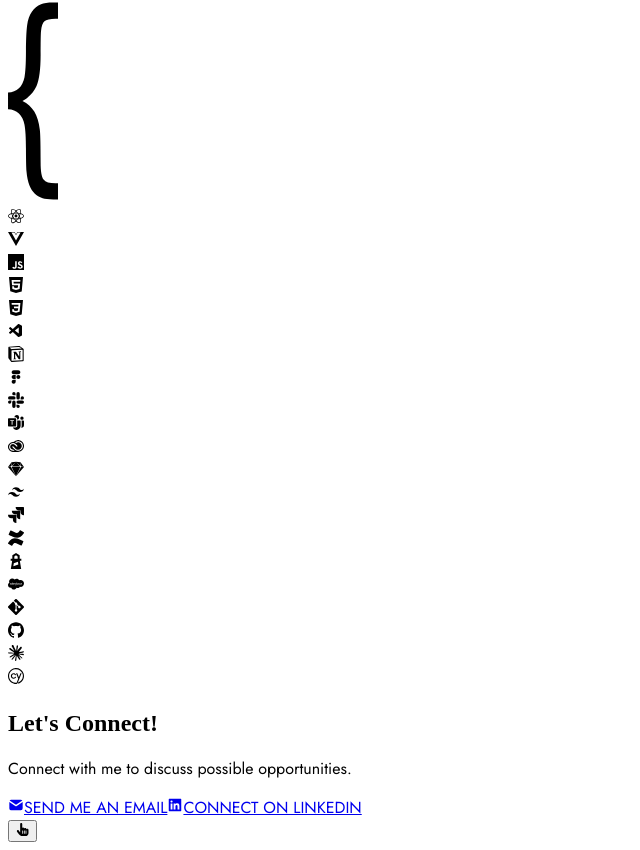
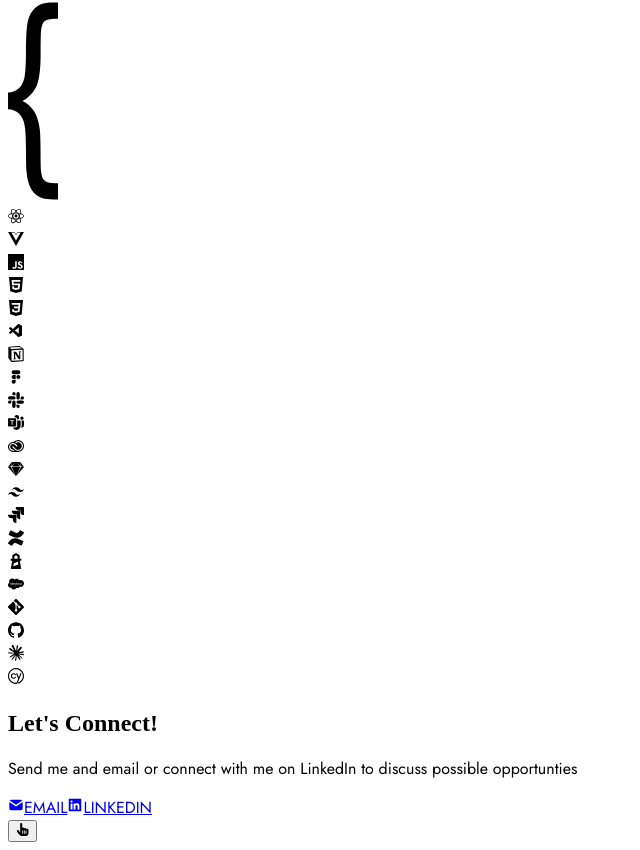
Before and after one commit to jsahim/portfolio, a React (Vite) app: page / in a window 1280 px wide. Shown: the part 10572-11422 px from the top of the page, without its empty margins (0-640 px from the left). Built offline with nearby package versions, Linux system fonts and the light colour scheme; a web font is replaced by a local one.

Commit message:
Add Styles

```diff
--- a/src/components/About.jsx
+++ b/src/components/About.jsx
@@ -22,7 +22,7 @@ const About = ({aboutSection}) => {
               <div className="text-xl text-black space-y-4 leading-relaxed">
                 <p><span className="font-medium">Hi, I'm Jeff Sahim.</span> To truly blend my passion for design and technology, I attended the Turing School of Software & Design, where I completed their immersive program specializing in frontend engineering and UX principles.</p>
                 <p>Shortly after graduating, I put those skills to immediate use as a Digital Product Engineer in the hospitality tech industry. Over the past two years, I've enjoyed collaborating with cross-functional teams to ideate, design, develop, and ship new product features within a fast-paced Agile environment. As I look to the future, I'm actively seeking my next opportunity to build impactful products.</p>
-                <a className="hover:border-[#f22b40] pb-1 border-transparent border-b-2 font-lg flex w-fit group justify-start items-center text-xl font-semibold text-black transition-all duration-300" href="https://snackshack-demo.vercel.app/" target="_blank">
+                <a className="hover:border-[#f22b40] pb-1 border-transparent border-b-[2.5px] font-lg flex w-fit group justify-start items-center text-xl font-semibold text-black transition-all duration-300" href="https://snackshack-demo.vercel.app/" target="_blank">
                   <PiReadCvLogoFill className="w-6 h-6" />
                   <span className="ml-2 tracking-wider">VIEW MY RESUME</span>
                 </a>
@@ -49,31 +49,29 @@ const About = ({aboutSection}) => {
 
         <div className="max-w-6xl mx-auto">
           <div className="grid md:grid-cols-3 gap-15 md:gap-8">
-            {[
-              {
-                icon: <Code className="w-18 h-18" />,
-                title: "FRONTEND ENGINEER",
-                description: "Building responsive, performant web applications with modern frameworks and best practices."
-              },
-              {
-                icon: <Palette className="w-18 h-18" />,
-                title: "PRODUCT DESIGNER",
-                description: "Designing intuitive interfaces that prioritize user experience and accessibility."
-              },
-              {
-                icon: <Lightbulb className="w-18 h-18" />,
-                title: "PROBLEM SOLVER",
-                description: "Creating end-to-end digital solutions from concept to deployment and maintenance."
-              }
-            ].map((role, index) => (
-              <div key={index} className="text-center group hover:transform hover:scale-105 transition-all duration-300 px-5">
+
+              <div className="text-center group hover:transform hover:scale-105 transition-all duration-300 px-5">
                 <div className="bg-[#f22b40] w-24 h-24 rounded-2xl flex items-center justify-center mx-auto mb-6 text-black group-hover:shadow-2xl transition-shadow duration-300">
-                  {role.icon}
+                  <Code className="w-18 h-18" />
                 </div>
-                <h3 className="font-bold text-xl text-white mb-4" style={{ fontFamily: 'Jost, sans-serif', letterSpacing: '0.15em' }}>{role.title}</h3>
-                <p className="text-gray-300 leading-relaxed text-xl">{role.description}</p>
+                <h3 className="font-bold text-xl text-white mb-4" style={{ fontFamily: 'Jost, sans-serif', letterSpacing: '0.15em' }}>FRONTEND ENGINEER</h3>
+                <p className="text-gray-300 leading-relaxed text-xl">Building responsive, performant web applications with modern frameworks and best practices.</p>
               </div>
-            ))}
+              <div className="text-center group hover:transform hover:scale-105 transition-all duration-300 px-5">
+                <div className="bg-[#f22b40] w-24 h-24 rounded-2xl flex items-center justify-center mx-auto mb-6 text-black group-hover:shadow-2xl transition-shadow duration-300">
+                  <Palette className="w-18 h-18" />
+                </div>
+                <h3 className="font-bold text-xl text-white mb-4" style={{ fontFamily: 'Jost, sans-serif', letterSpacing: '0.15em' }}>PRODUCT DESIGNER</h3>
+                <p className="text-gray-300 leading-relaxed text-xl">Designing intuitive interfaces that prioritize user experience and accessibility.</p>
+              </div>
+              <div className="text-center group hover:transform hover:scale-105 transition-all duration-300 px-5">
+                <div className="bg-[#f22b40] w-24 h-24 rounded-2xl flex items-center justify-center mx-auto mb-6 text-black group-hover:shadow-2xl transition-shadow duration-300">
+                  <Lightbulb className="w-18 h-18" />
+                </div>
+                <h3 className="font-bold text-xl text-white mb-4" style={{ fontFamily: 'Jost, sans-serif', letterSpacing: '0.15em' }}>PROBLEM SOLVER</h3>
+                <p className="text-gray-300 leading-relaxed text-xl">Creating end-to-end digital solutions from concept to deployment and maintenance.</p>
+              </div>
+
           </div>
         </div>
 
--- a/src/components/Contact.jsx
+++ b/src/components/Contact.jsx
@@ -7,33 +7,31 @@ const Contact = ({contactSection, topSection, scrollToTargetDiv}) => {
   return (
     <footer ref={contactSection} className="bg-black text-white py-20 px-8 sm:px-10 pb-35 sm:pb-16">
 
-      <div className="max-w-6xl mx-auto my-auto grid grid-cols-1 lg:grid-cols-3">
-        <div className="col-span-1 lg:col-span-2">
+      <div className="max-w-6xl mx-auto my-auto">
         <h2 className="text-4xl sm:text-5xl font-bold text-[#f22b40] mb-6 text-left" style={{fontFamily: 'Shrikhand, cursive'}}>
           Let's Connect!
         </h2>
-          <p className="text-xl mb-4 text-gray-300">Connect with me to discuss possible opportunities.</p>
-          <div className="flex justify-start items-center">
-            <div className="flex flex-col lg:flex-row justify-center w-fit items-start gap-2 lg:gap-10">
-
-              <a className="hover:border-[#f22b40] pb-1 border-transparent border-b-2 font-lg flex w-fit group justify-start items-center text-xl font-semibold text-white transition-all duration-300" href="mailto:jeffreysahim@gmail.com">
+        <p className="text-gray-300 pb-5 leading-relaxed text-xl">Send me and email or connect with me on LinkedIn to discuss possible opportunties</p>
+        <div className="flex justify-between">
+          <div className="flex items-center gap-10">
+            <a className="hover:border-[#f22b40] pb-1 border-transparent border-b-2 font-lg flex w-fit group justify-start items-start text-xl font-semibold text-white transition-all duration-300" href="mailto:jeffreysahim@gmail.com">
               <TbMailFilled className="w-6 h-6" />
-                <span className="ml-2 tracking-wider">SEND ME AN EMAIL</span>
+              <span className="ml-2 tracking-wider">EMAIL</span>
             </a>
-              <a className="hover:border-[#f22b40] pb-1 border-transparent border-b-2 font-lg flex w-fit group justify-start items-center text-xl font-semibold text-white transition-all duration-300" href="https://www.linkedin.com/in/jeff-sahim/" target="_blank">
+            <a className="hover:border-[#f22b40] pb-1 border-transparent border-b-2 font-lg flex w-fit group justify-start items-start text-xl font-semibold text-white transition-all duration-300" href="https://www.linkedin.com/in/jeff-sahim/" target="_blank">
               <AiFillLinkedin className="w-6 h-6" />
-                <span className="ml-2 tracking-wider">CONNECT ON LINKEDIN</span>
+              <span className="ml-2 tracking-wider">LINKEDIN</span>
             </a>
           </div>
-          </div>
-        </div>
-        <div className="flex justify-center lg:justify-end">
-          <button className="cursor-pointer z-5 w-20 h-20 lg:w-36 lg:h-36 mt-15 lg:mt-0 group rounded-full bg-[#f22b40] transition-all duration-300 flex justify-center items-center text-white font-bold"
+          <div className="flex justify-center relative">
+            <button className="relative cursor-pointer group z-5 w-25 h-25 mt-15 lg:mt-0 flex justify-center items-center text-white font-bold"
               onClick={()=> scrollToTargetDiv(topSection)}>
-              <FaHandPointer className='move-icon stroke-2 w-8 h-8 lg:w-15 lg:h-15 transition-all duration-300'/>
+                <div className="absolute rounded-full h-0 w-0 group-hover:h-25 group-hover:w-25 bg-[#f22b40] transition-all duration-300"></div>
+                <FaHandPointer className='absolute move-icon stroke-2 w-15 h-15 transition-all duration-300'/>
             </button>
           </div>
 
+        </div>
       </div>
       <style jsx>{`
         @keyframes moveIcon {
```
Lines whose indentation alone changed are shown as unchanged.
